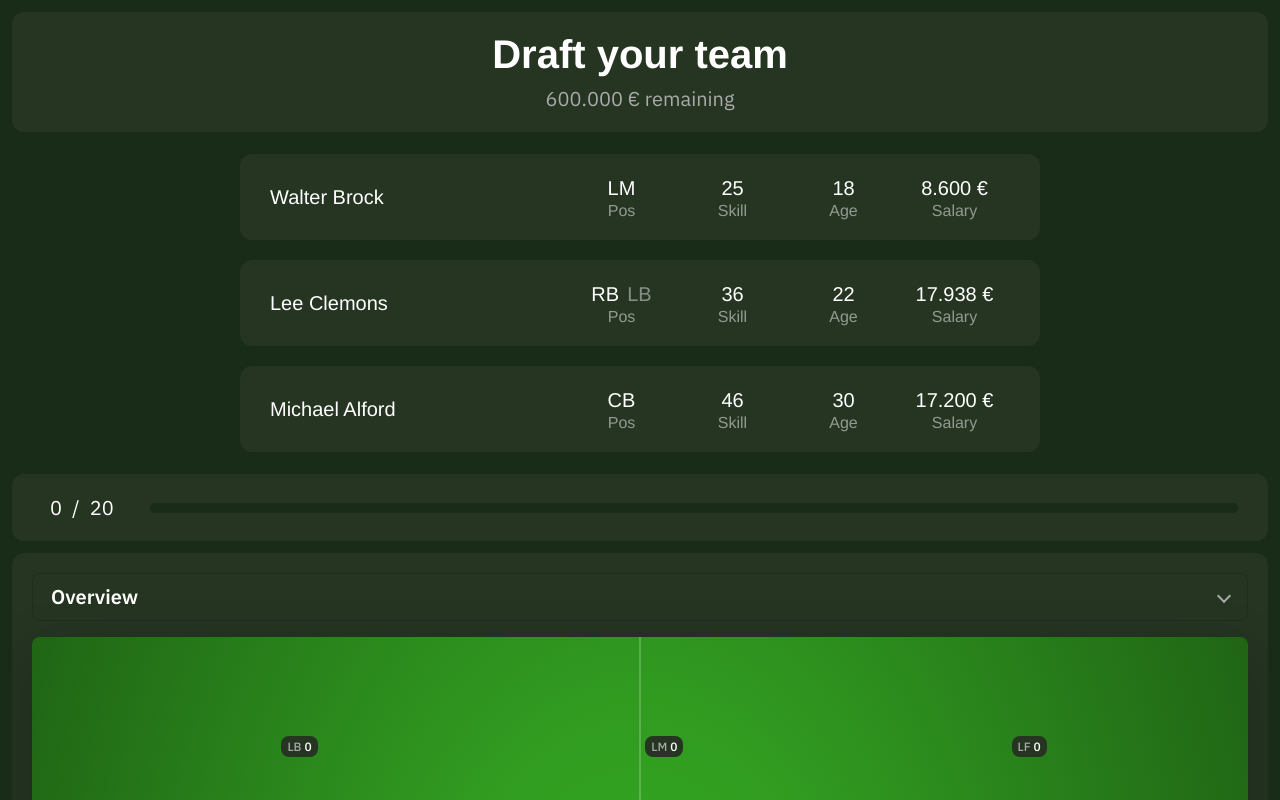
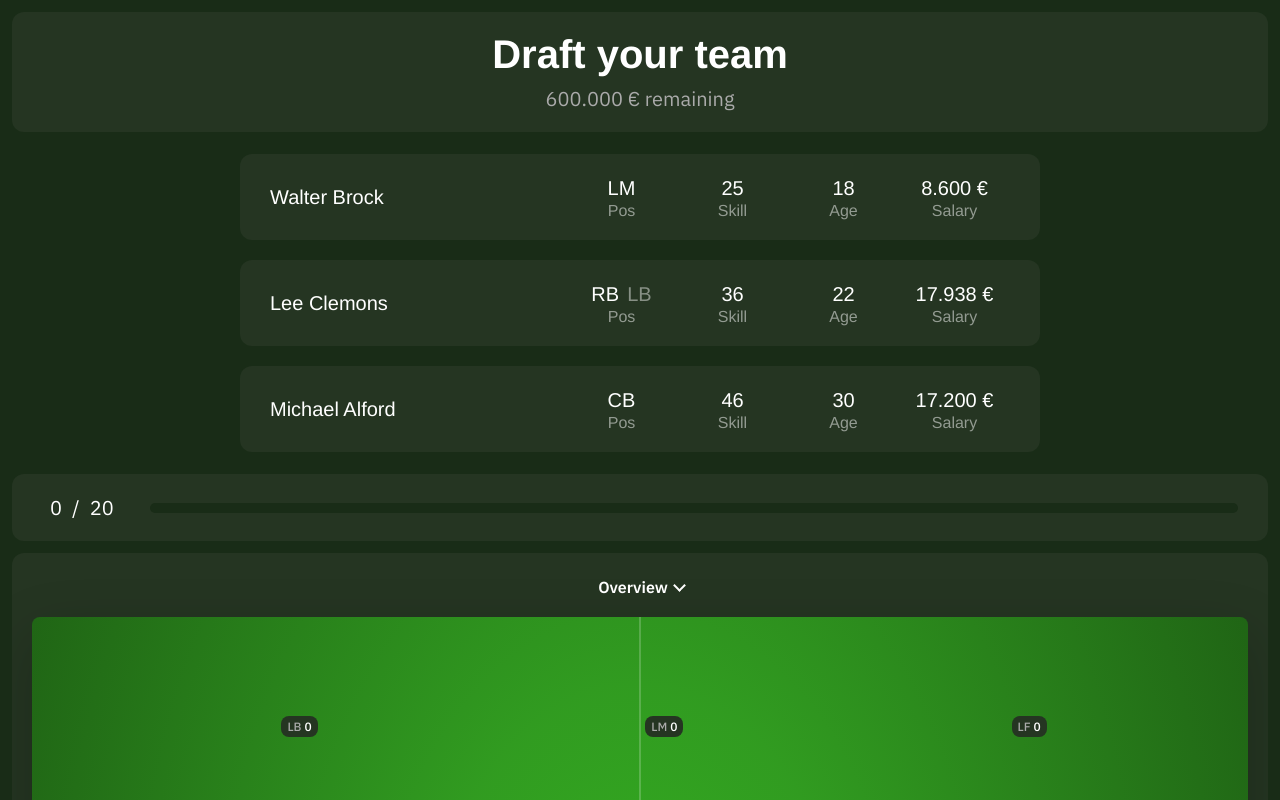
Before and after one commit to huumpf/football, a Vue app: page / in a window 1280 px wide. Built offline with nearby package versions, Linux system fonts and the light colour scheme; a web font is replaced by a local one.

Commit message:
Replace SquadPreview select with shared DropdownMenu
Swaps the native formation <select> for the same DropdownMenu component the
Team view uses, so the draft-preview formation picker matches the rest of
the app.

Co-Authored-By: Claude Opus 4.8 <noreply@anthropic.com>

```diff
--- a/src/components/SquadPreview.vue
+++ b/src/components/SquadPreview.vue
@@ -1,13 +1,17 @@
 <template>
   <div class="squad-preview">
     <div class="formation-control">
-      <div class="select-wrapper">
-        <select v-model="selectedName" class="select-formation">
-          <option :value="null">Overview</option>
-          <option v-for="(formation, index) in formations" :key="index" :value="formation.name">
-            {{ formation.name }} · {{ formation.skillSum }}
-          </option>
-        </select>
+      <div class="select-wrapper" @click="formationsOpen = !formationsOpen">
+        <span class="selectFormation">
+          <span class="formation-name">{{ selectedFormation ? selectedFormation.name : 'Overview' }}</span>
+          <span v-if="selectedFormation" class="formation-skill"> · Total skill: {{ selectedFormation.skillSum }}</span>
+        </span>
+        <DropdownMenu
+          v-if="formationsOpen"
+          :options="formationOptions"
+          @select="selectFormation"
+          @close="formationsOpen = false"
+        />
       </div>
     </div>
 
@@ -30,6 +34,7 @@
 
 <script>
 import Lineup from '@/components/Lineup.vue';
+import DropdownMenu from '@/components/DropdownMenu.vue';
 
 // Fictional formation for the Overview — every position present exactly once
 // so each box can show how many drafted players play that position.
@@ -60,6 +65,7 @@ export default {
     return {
       // null = "Overview" (the plain heatmap); otherwise the selected formation's name
       selectedName: null,
+      formationsOpen: false,
     }
   },
 
@@ -74,10 +80,37 @@ export default {
       if (!this.selectedName) return null;
       return this.formations.find(f => f.name === this.selectedName) || null;
     },
+    // Dropdown rows: "Overview" first, then formations (Name | Total Skill),
+    // strongest first.
+    formationOptions() {
+      const overview = {
+        label: 'Overview',
+        value: '',
+        formation: null,
+        selected: !this.selectedName,
+      };
+      const rest = [...this.formations]
+        .sort((a, b) => b.skillSum - a.skillSum)
+        .map(f => ({
+          label: f.name,
+          value: f.skillSum,
+          formation: f,
+          selected: f.name === this.selectedName,
+        }));
+      return [overview, ...rest];
+    },
+  },
+
+  methods: {
+    selectFormation(option) {
+      this.selectedName = option.formation ? option.formation.name : null;
+      this.formationsOpen = false;
+    },
   },
 
   components: {
     Lineup,
+    DropdownMenu,
   },
 }
 </script>
@@ -85,6 +118,10 @@ export default {
 <style lang="scss" scoped>
 
 .formation-control {
+  display: flex;
+  flex-direction: column;
+  align-items: center;
+  gap: 4px;
   margin: 20px 20px 0;
 }
 
@@ -94,50 +131,47 @@ export default {
 
 .select-wrapper {
   position: relative;
-  display: flex;
+  display: inline-flex;
   align-items: center;
-  background-color: $col_module_background;
-  border: 1px solid $col_module_border;
-  border-radius: 8px;
-  transition: border-color 0.15s ease;
+  cursor: pointer;
+  z-index: $z_overlay;
 }
 
-.select-wrapper:hover {
-  border-color: $col_cta;
+// Center the formation panel under the headline instead of growing from
+// its left edge.
+.select-wrapper :deep(.dropdown) {
+  left: 50%;
+  transform: translateX(-50%);
+  width: max-content;
 }
 
 .select-wrapper::after {
   content: "";
   position: absolute;
-  right: 18px;
-  width: 8px;
-  height: 8px;
+  right: 6px;
+  width: 7px;
+  height: 7px;
   margin-top: -3px;
-  border-right: 2px solid $col_text_secondary;
-  border-bottom: 2px solid $col_text_secondary;
+  border-right: 2px solid $col_text;
+  border-bottom: 2px solid $col_text;
   transform: rotate(45deg);
   pointer-events: none;
 }
 
-.select-formation {
-  appearance: none;
-  -webkit-appearance: none;
-  width: 100%;
-  background: transparent;
-  border: none;
-  outline: none;
+.selectFormation {
   color: $col_text;
-  font-family: inherit;
-  font-size: 20px;
-  font-weight: 600;
-  padding: 12px 44px 12px 18px;
-  cursor: pointer;
+  font-size: 16px;
+  text-align: center;
+  padding: 4px 22px 4px 8px;
+  white-space: nowrap;
 }
 
-.select-formation option {
-  background-color: $col_module_background;
-  color: $col_text;
-  font-size: 16px;
+.formation-name {
+  font-weight: 600;
+}
+
+.formation-skill {
+  font-weight: 300;
 }
 
 </style>
```
